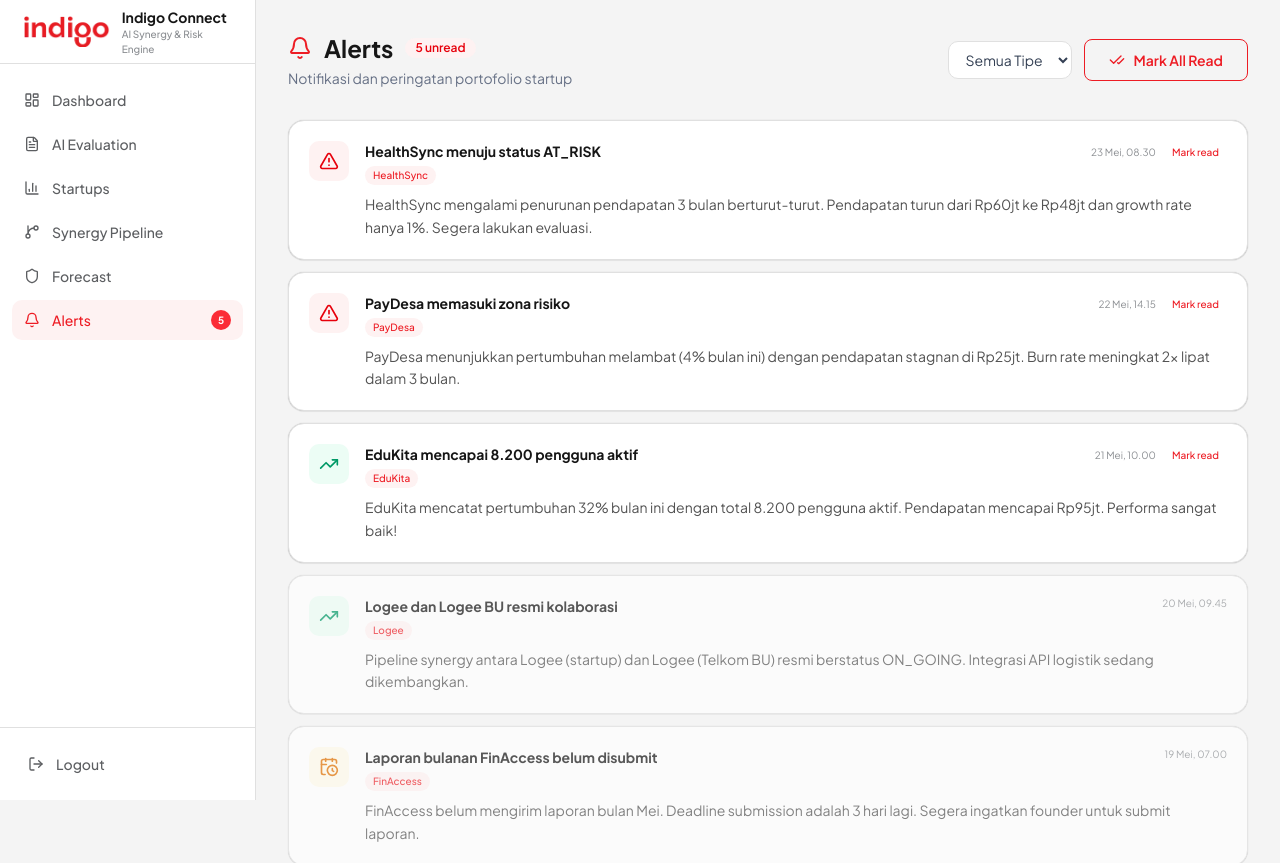
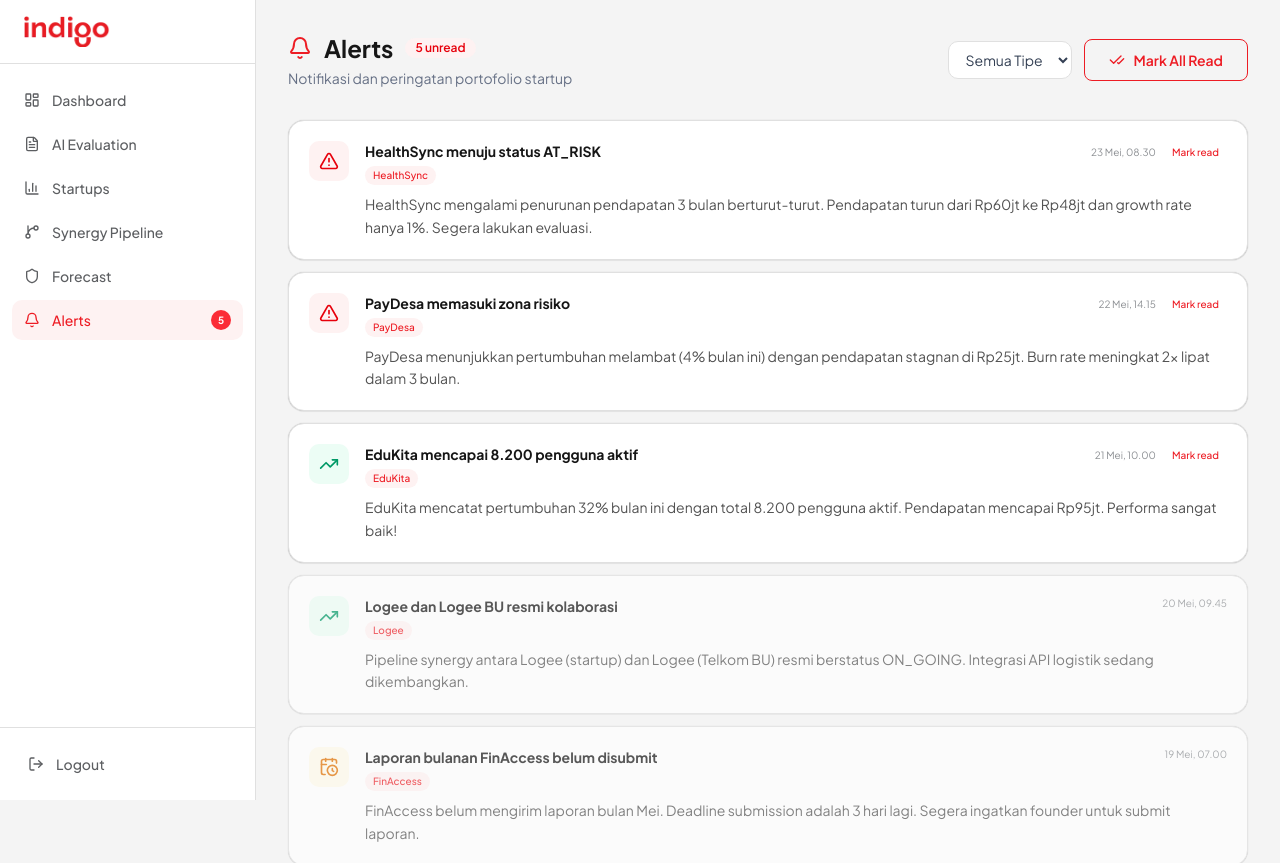
Before and after one commit to kelvinsatriahendra/Indigo-Connect-AI-Synergy-Risk-Engine-, a Next.js app: page /alerts in a window 1280 px wide. Shown: the top 863 px of the page. Built offline with nearby package versions, Linux system fonts and the light colour scheme; no server answers.

Commit message:
feat: remove Indigo Connect and AI Synergy & Risk Engine text from landing page navbar and dashboard sidebar

```diff
--- a/src/app/page.tsx
+++ b/src/app/page.tsx
@@ -14,7 +14,6 @@ export default async function Home() {
             alt="Indigo Logo"
             className="h-8 w-auto object-contain"
           />
-          <span className="text-sm font-bold text-[#161616]">Indigo Connect</span>
         </Link>
         <div className="flex items-center gap-4">
           {session?.userId ? (
--- a/src/components/layout/sidebar.tsx
+++ b/src/components/layout/sidebar.tsx
@@ -76,10 +76,6 @@ export function Sidebar() {
           alt="Indigo Logo"
           className="h-8 w-auto object-contain"
         />
-        <div>
-          <p className="text-sm font-bold text-[#161616]">Indigo Connect</p>
-          <p className="text-[10px] font-medium text-[#8c8f93]">AI Synergy & Risk Engine</p>
-        </div>
       </div>
 
       <nav className="flex-1 space-y-1 overflow-y-auto px-3 py-4">
```
